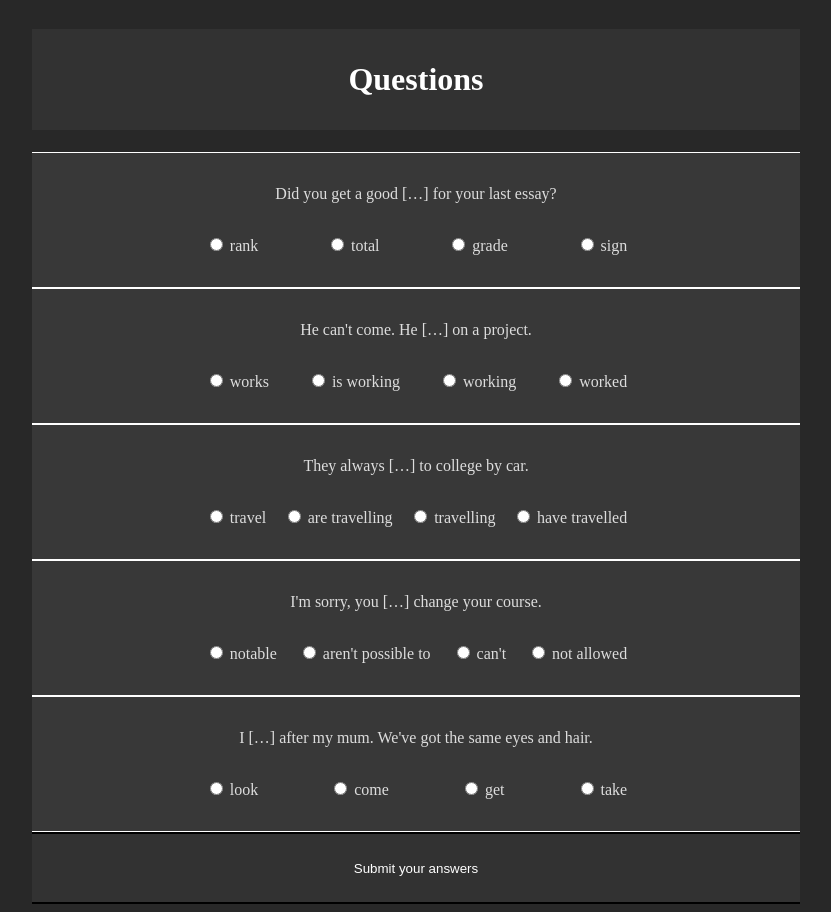
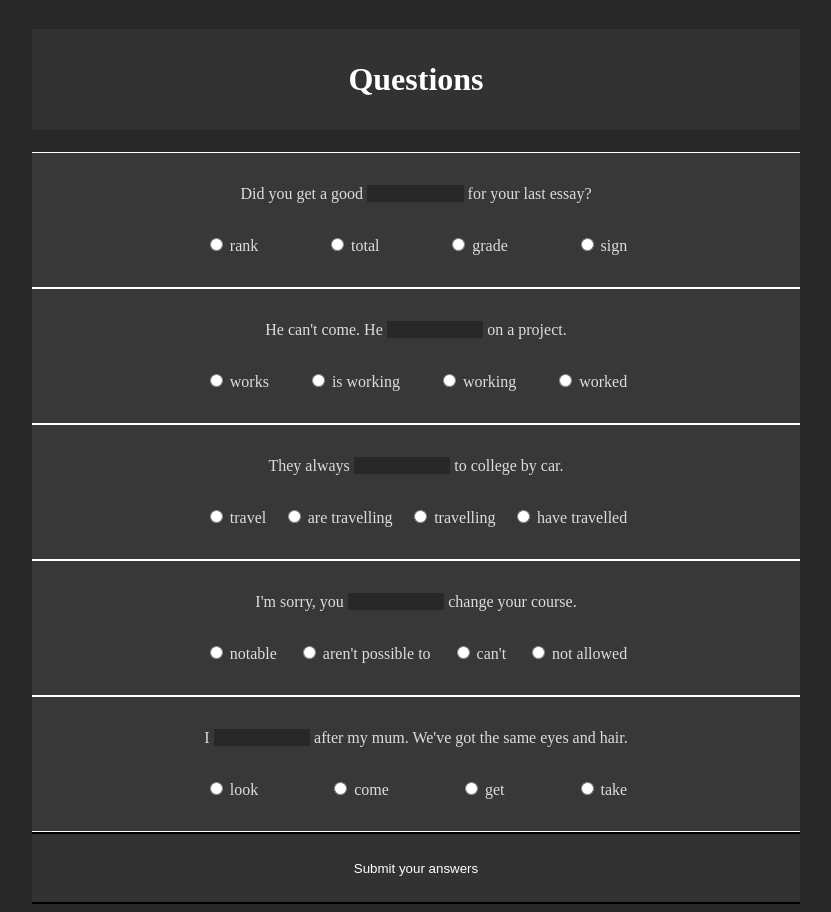
Before and after one commit to manusdextra/testcenter, a Flask app: page / in a window 1280 px wide. Shown: the whole page, without its empty margins (224-1055 px from the left). Run offline with Flask 2, Linux system fonts and the light colour scheme.

Commit message:
Add span for missing word

```diff
--- a/static/styles.css
+++ b/static/styles.css
@@ -45,12 +45,18 @@ form {
     max-width: 100%;
     margin-left: auto;
     margin-right: auto;
+}
+
+.gap {
     text-align: center;
 }
 
 .missing-word {
-    background-color: var(--whiteish);
+    background-color: var(--darkblack);
+    color: transparent;
+    display: inline;
     width: 4em;
+    height: 2;
 }
 
 .fill {
--- a/templates/index.html
+++ b/templates/index.html
@@ -16,7 +16,7 @@
     <div class="question-container">
     <div class="question">
         <div class="gap">
-            Did you get a good […] for your last essay?
+            Did you get a good <span class="missing-word">[fill in the gap]</span> for your last essay?
         </div>
         <div class="fill">
             <div class="choice">
@@ -46,7 +46,7 @@
     <div class="question-container">
     <div class="question">
         <div class="gap">
-             He can't come. He […] on a project.
+             He can't come. He <span class="missing-word">[fill in the gap]</span> on a project.
         </div>
         <div class="fill">
             <div class="choice">
@@ -76,7 +76,7 @@
     <div class="question-container">
     <div class="question">
         <div class="gap">
-            They always […] to college by car.
+            They always <span class="missing-word">[fill in the gap]</span> to college by car.
         </div>
         <div class="fill">
             <div class="choice">
@@ -106,7 +106,7 @@
     <div class="question-container">
     <div class="question">
         <div class="gap">
-            I'm sorry, you […] change your course.
+            I'm sorry, you <span class="missing-word">[fill in the gap]</span> change your course.
         </div>
         <div class="fill">
             <div class="choice">
@@ -137,7 +137,7 @@
     <div class="question-container">
     <div class="question">
         <div class="gap">
-        I […] after my mum. We've got the same eyes and hair.
+        I <span class="missing-word">[fill in the gap]</span> after my mum. We've got the same eyes and hair.
         </div>
         <div class="fill">
             <div class="choice">
```
